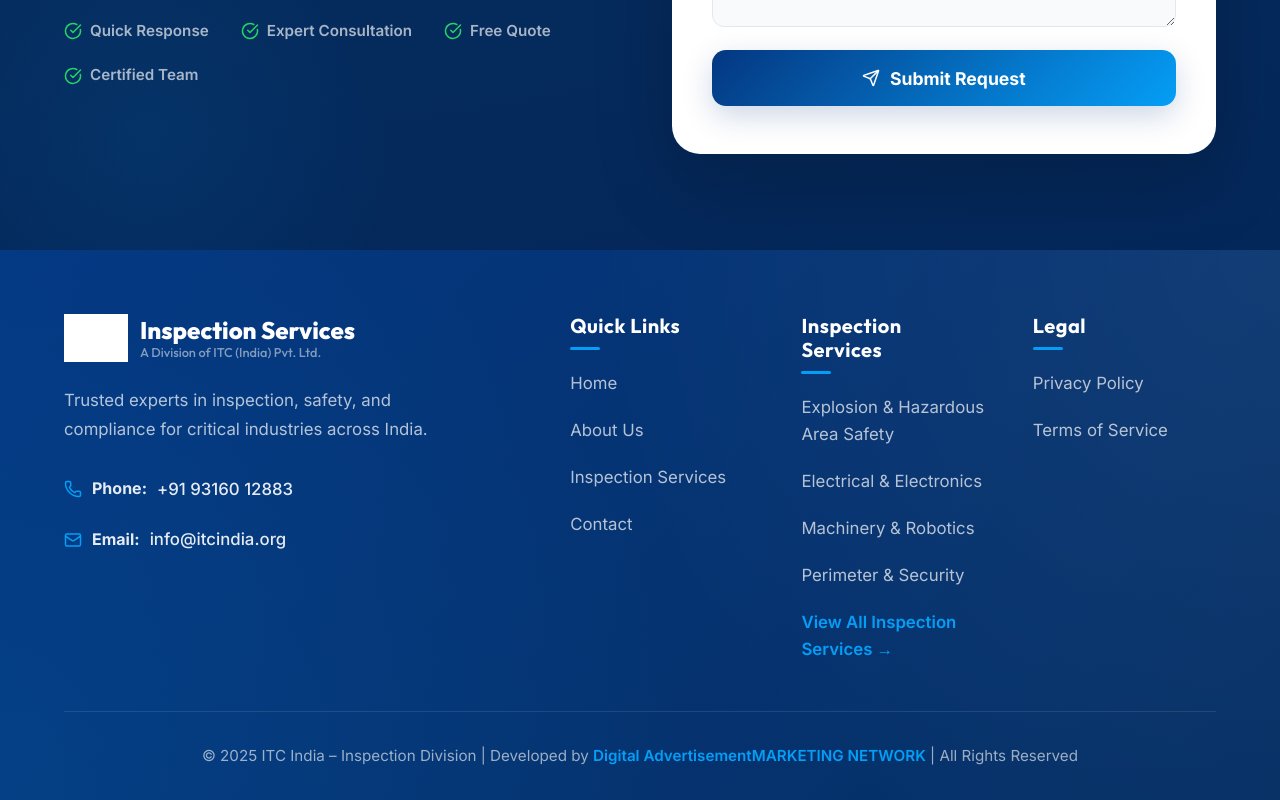
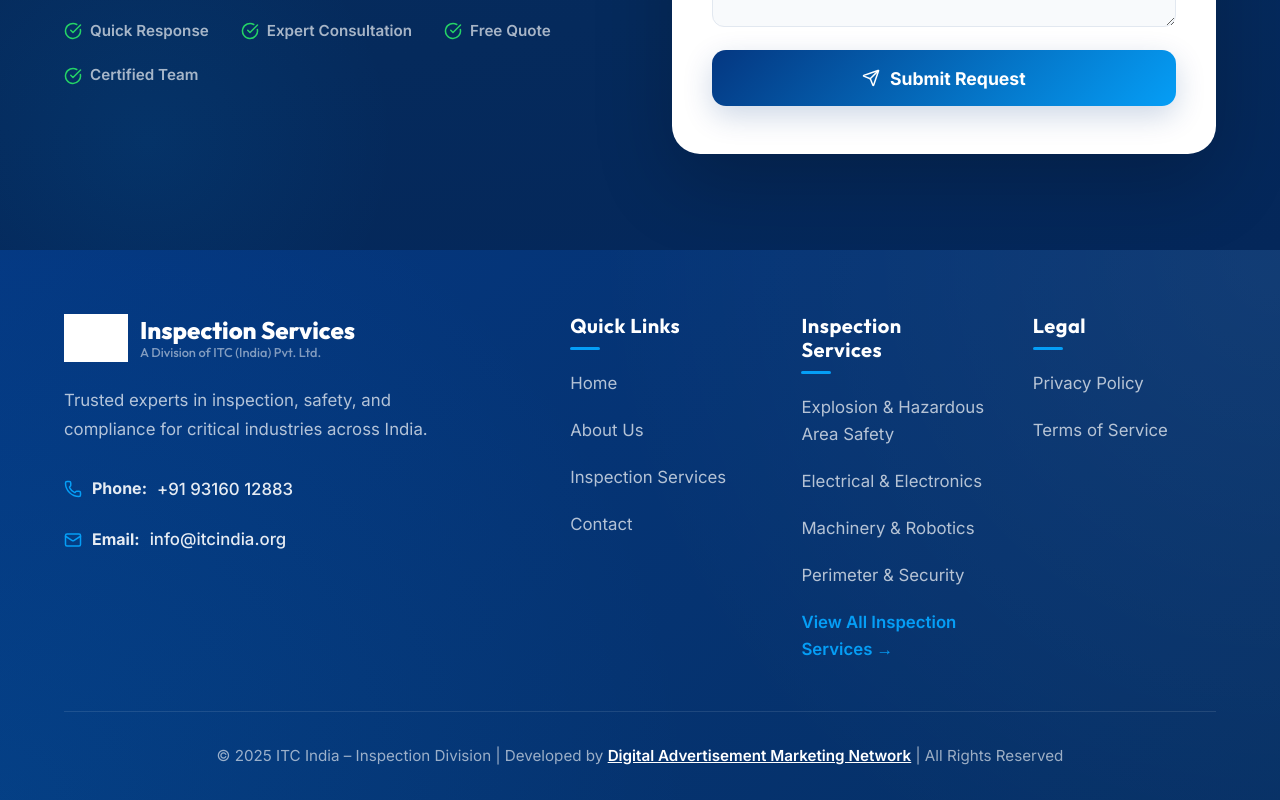
Before and after one commit to evokewebd77-afk/ITC-INSPECTION, a Next.js app: page / in a window 1280 px wide. Shown: the part 8270-9070 px from the top of the page. Built offline with nearby package versions, Linux system fonts and the light colour scheme; grey boxes are pictures that could not be loaded.

Commit message:
Update footer link text to white color and format to Digital Advertisement Marketing Network

```diff
--- a/src/components/Footer.css
+++ b/src/components/Footer.css
@@ -184,15 +184,15 @@
 }
 
 .footer-bottom a {
-  color: var(--secondary-color);
-  text-decoration: none;
+  color: #ffffff;
+  text-decoration: underline;
   font-weight: 600;
-  transition: color 0.3s ease, text-decoration 0.3s ease;
+  transition: opacity 0.3s ease;
 }
 
 .footer-bottom a:hover {
   color: #ffffff;
-  text-decoration: underline;
+  opacity: 0.85;
 }
 
 .footer-legal-links {
--- a/src/components/Footer.tsx
+++ b/src/components/Footer.tsx
@@ -75,7 +75,7 @@ export const Footer: React.FC = () => {
           <p>
             © 2025 ITC India – Inspection Division | Developed by{' '}
             <a href="https://digimarketingart.com/" target="_blank" rel="noopener noreferrer">
-              Digital AdvertisementMARKETING NETWORK
+              Digital Advertisement Marketing Network
             </a>{' '}
             | All Rights Reserved
           </p>
```
